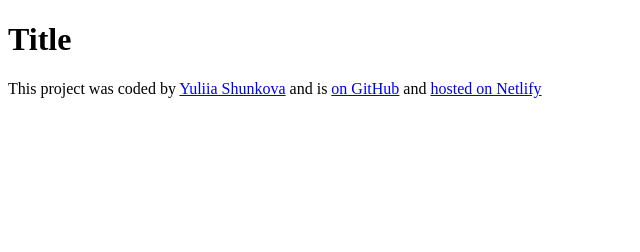
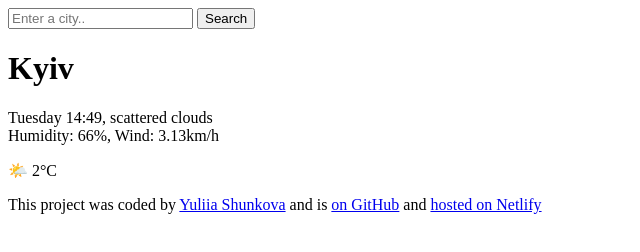
Before and after one commit to YuliiaShunkova/weather-app, a plain HTML site: page index.html in a window 1280 px wide. Shown: the whole page, without its empty margins (0-640 px from the left). Drawn offline with Linux system fonts and the light colour scheme.

Commit message:
Add header and main sections

```diff
--- a/index.html
+++ b/index.html
@@ -6,8 +6,27 @@
     <meta name="viewport" content="width=device-width, initial-scale=1.0" />
     <title>SheCodes</title>
   </head>
+
   <body>
-    <h1>Title</h1>
+    <header>
+      <form>
+        <input type="search" placeholder="Enter a city.." required />
+        <input type="submit" value="Search" />
+      </form>
+    </header>
+
+    <main>
+      <div>
+        <h1>Kyiv</h1>
+        <p>
+          Tuesday 14:49, scattered clouds
+          <br />
+          Humidity: 66%, Wind: 3.13km/h
+        </p>
+      </div>
+      <div>🌤️ 2°C</div>
+    </main>
+
     <footer>
       <p>
         This project was coded by
```
